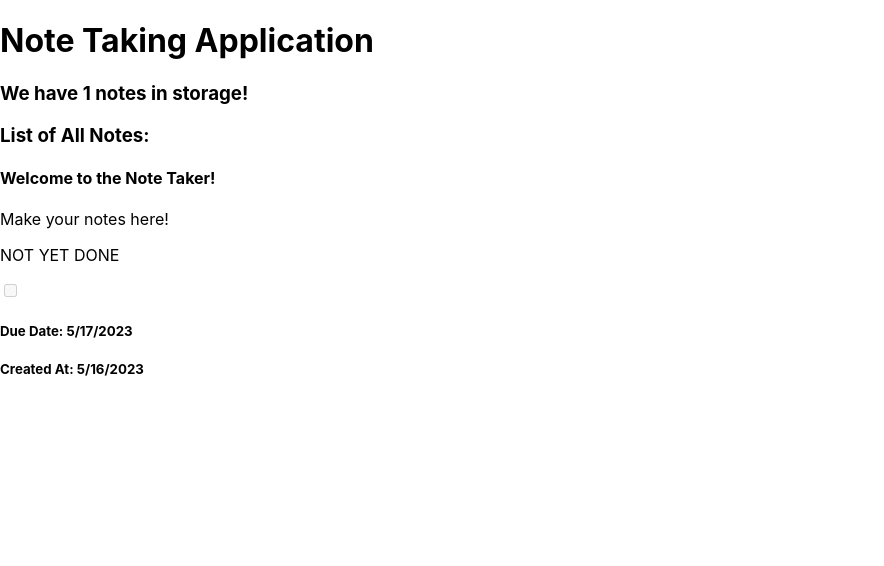
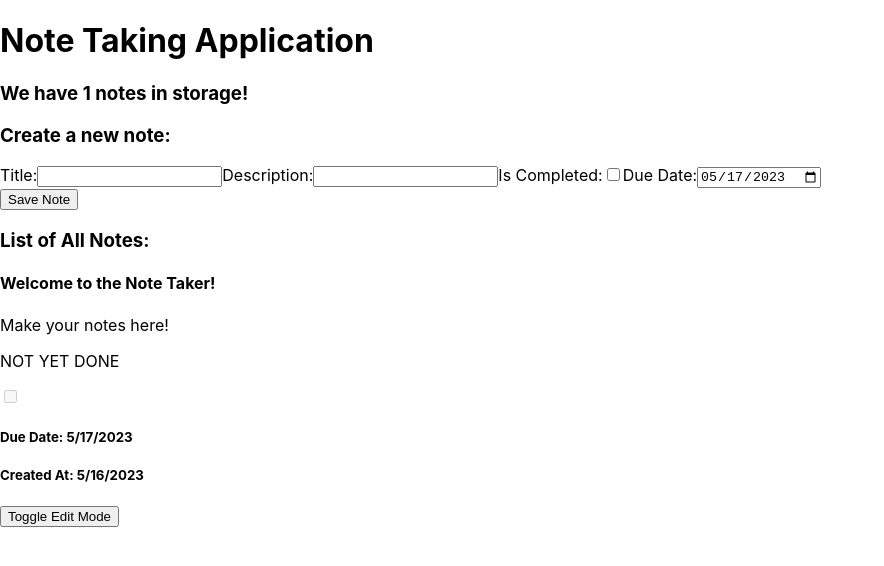
Before and after one commit to corlou/note-taking-app, a React (Create React App) app: page / in a window 1280 px wide. Shown: the top 566 px of the page, without its empty margins (0-884 px from the left). Built offline with nearby package versions, Linux system fonts and the light colour scheme.

Commit message:
notes working

```diff
--- a/package.json
+++ b/package.json
@@ -6,8 +6,10 @@
     "@testing-library/jest-dom": "^5.16.5",
     "@testing-library/react": "^13.4.0",
     "@testing-library/user-event": "^13.5.0",
+    "bootstrap": "^5.2.3",
     "eslint-plugin-react-hooks": "^5.0.0-canary-d7a98a5e9-20230517",
     "react": "^18.2.0",
+    "react-bootstrap": "^2.7.4",
     "react-dom": "^18.2.0",
     "react-router-dom": "^6.11.1",
     "react-scripts": "5.0.1",
--- a/src/components/NoteDisplay.jsx
+++ b/src/components/NoteDisplay.jsx
@@ -43,7 +43,7 @@ export default function NoteDisplay(props){
 					<h4>{localNote.title}</h4>
 					<p>{localNote.description}</p>
 					<p>{localNote.isCompleted ? "COMPLETE" : "NOT YET DONE"}</p>
-					<input type="checkbox" disabled="disabled" onChange={null} readOnly={true} value={localNote.isCompleted} />
+					<input type="checkbox" disabled="disabled" onChange={null} readOnly={true} checked={localNote.isCompleted} value={localNote.isCompleted} />
 					<h5>Due Date: {new Date(localNote.dueDate).toLocaleDateString()}</h5>
 					{/* <input type="date" readOnly value={note.dueDate} /> */}
 					<h5>Created At: {new Date(localNote.createdAtDate).toLocaleDateString()}</h5>
--- a/src/components/NoteForm.jsx
+++ b/src/components/NoteForm.jsx
@@ -9,39 +9,99 @@
 - created at date (JS Date)
 */
 
-import { useState } from "react";
+import { useEffect, useState } from "react";
+import { useNoteData, useNoteDispatch } from "../contexts/NotesContext";
 
 export default function NoteForm(props){
+
+	// If this is null, no prop provided, we are creating a note
+	// If id has value, we are editing a note
+	const {id} = props;
+
+	// This is to read the global notes data:
+	const globalNotesData = useNoteData();
+	// The dispatch is our reducer, can edit global notes data:
+	const globalNotesDispatch = useNoteDispatch();
 
 	//const [localId, setLocalId] = useState("");
 	const [localTitle, setLocalTitle] = useState("");
 	const [localDescription, setLocalDescription] = useState("");
 	const [localIsCompleted, setLocalIsCompleted] = useState(false);
 	const [localDueDate, setLocalDueDate] = useState(new Date().setDate(new Date().getDate() + 1));
-	//const [localCreatedAtDate, setLocalCreatedAtDate] = useState(Date.now());
+	const [localCreatedAtDate, setLocalCreatedAtDate] = useState(Date.now());
+
+
+	useEffect(() => {
+		let tempNote = globalNotesData.find(globalSpecificNote => {
+			//console.log("Some note data");
+
+			return globalSpecificNote.id === id;
+		});
+
+		if (tempNote){
+			// we found a note!!!
+			setLocalTitle(tempNote.title);
+			setLocalDescription(tempNote.description);
+			setLocalIsCompleted(tempNote.isCompleted);
+			setLocalDueDate(tempNote.dueDate);
+			setLocalCreatedAtDate(tempNote.createdAtDate);
+		}
+
+
+	}, [globalNotesData, id]);
+
+
+	const saveNoteToGlobal = () => {
+		// UX note: saving should exit edit mode, but we won't do that in this app
+		// We'd need to pass in the toggleEditMode stuff from the NoteParent
+
+		let tempNewNote = {
+			id: id || globalNotesData.length + 1,
+			title: localTitle,
+			description: localDescription,
+			isCompleted: localIsCompleted,
+			dueDate: localDueDate,
+			createdAtDate: localCreatedAtDate
+		}
+
+		if (id){
+			globalNotesDispatch({type:"update", updatedNote: tempNewNote})
+		} else {
+			globalNotesDispatch({type:"create", newNote: tempNewNote})
+		}
+
+
+	}
 
 
 	return(
 		<div>
 			<form>
 			<label>Title:</label>
-			<input type="text" name="title" value={localTitle} onChange={setLocalTitle} />
+			<input type="text" name="title" value={localTitle} onChange={(event) => setLocalTitle(event.target.value)} />
 
 			<label>Description:</label>
-			<input type="text" name="description" value={localDescription} onChange={setLocalDescription} />
+			<input type="text" name="description" value={localDescription} onChange={(event) => setLocalDescription(event.target.value)} />
 
 			<label>Is Completed:</label>
-			<input type="text" name="isCompleted" value={localIsCompleted} onChange={setLocalIsCompleted} />
+			<input type="checkbox" name="isCompleted" value={localIsCompleted} checked={localIsCompleted} onChange={(event) => setLocalIsCompleted(!localIsCompleted)} />
 
 			<label>Due Date:</label>
-			<input type="text" name="dueDate" value={localDueDate} onChange={setLocalDueDate} />
+			<input type="date" name="dueDate" value={new Date(localDueDate).toISOString().split('T')[0]}
+
+			onChange={(event) => {
+				console.log(event.target.value);
+				setLocalDueDate(event.target.value)
+			}}
+
+			/>
 
 			{/* This will be handled by the reducer, not the human: */}
 			{/* <label>Created At:</label>
 			<input type="text" name="createdAtDate" value={localCreatedAtDate} onChange={setLocalCreatedAtDate} /> */}
 
 			</form>
-			<button>Save Note</button>
+			<button onClick={saveNoteToGlobal}>Save Note</button>
 		</div>
 	);
 
--- a/src/contexts/NotesContext.jsx
+++ b/src/contexts/NotesContext.jsx
@@ -37,7 +37,7 @@ const notesReducer = (previousState, instructions) => {
 			return stateEditable;
 
 		case "create":
-			console.log("TODO: Create note and add to state");
+			console.log("Create note and add to state");
 
 			let newNote = instructions.newNote;
 			stateEditable.push(newNote);
@@ -45,8 +45,21 @@ const notesReducer = (previousState, instructions) => {
 			return stateEditable;
 
 		case "update":
-			console.log("TODO: Update specific note and overwrite it in state");
-			break;
+			console.log("Update specific note and overwrite it in state");
+
+			// 1. Find the existing note
+			let targetNoteIndex = stateEditable.findIndex(globalSpecificNote => {
+				//console.log("Some note data");
+
+				return globalSpecificNote.id === instructions.updatedNote.id;
+			})
+
+			// 2. Overwrite existing note
+			stateEditable[targetNoteIndex] = instructions.updatedNote;
+
+
+			// 3. Return updated state array of notes
+			return stateEditable;
 		case "delete":
 			console.log("TODO: Delete note from state");
 			break;
--- a/src/pages/Homepage.jsx
+++ b/src/pages/Homepage.jsx
@@ -1,4 +1,6 @@
 import NoteDisplay from "../components/NoteDisplay";
+import NoteForm from "../components/NoteForm";
+import NoteParent from "../components/NoteParent";
 import { useNoteData } from "../contexts/NotesContext"
 
 
@@ -15,13 +17,16 @@ export default function Homepage(props){
 			<h3>We have {globalNotesData.length} notes in storage!</h3>
 
 			{/* Note Form Component */}
+			<h3>Create a new note:</h3>
+			<NoteForm />
 
 			{/* List Of All Notes Component */}
 			<h3>List of All Notes:</h3>
 			{globalNotesData.map((note) => {
 				return(
 				<div key={note.id}>
-					<NoteDisplay id={note.id} />
+					{/* <NoteDisplay id={note.id} /> */}
+					<NoteParent id={note.id} />
 				</div>
 				);
 			})}
```
Also changed, not shown: 1 other file (tests, documents, lock files or other folders).
